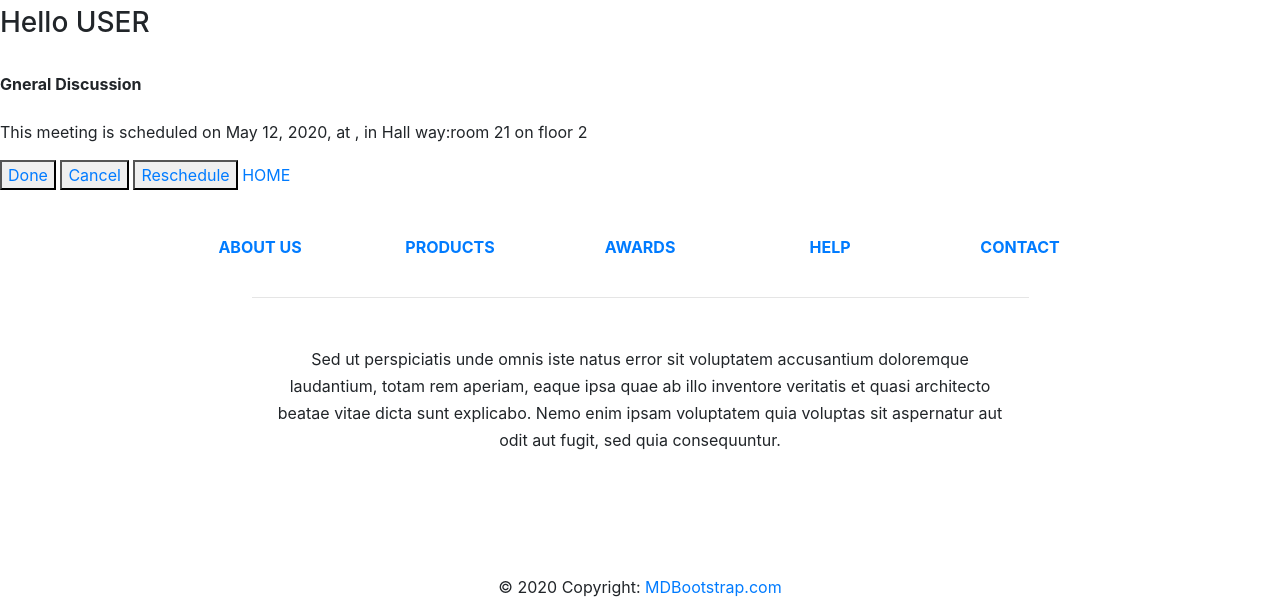
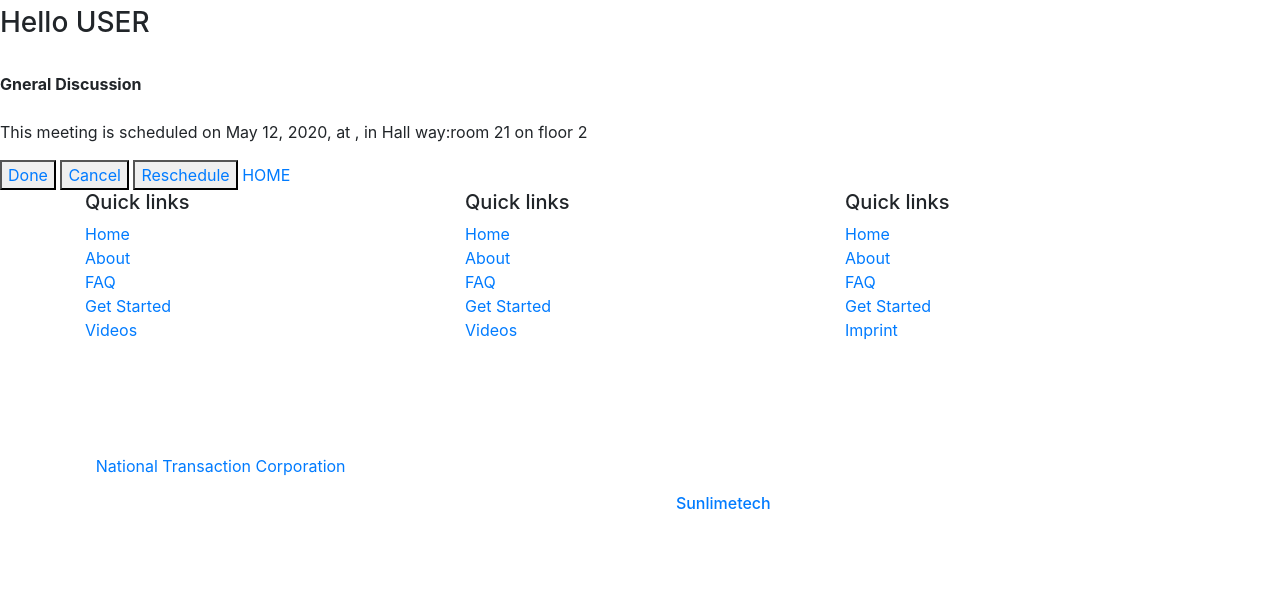
Before and after one commit to raven404/planner, a Django app: page /meetings/1 in a window 1280 px wide. Shown: the part 392-1007 px from the top of the page. After the commit the page ends 901 px from the top, so only its background shows below. Run offline with Django 3.2, Linux system fonts and the light colour scheme; data comes from the database, SQL or seed files in the repository; some libraries are stand-ins or nearby versions.

Commit message:
footer added

```diff
--- a/website/templates/footer.html
+++ b/website/templates/footer.html
@@ -1,124 +1,58 @@
 {% load static %}
-
 <!-- Footer -->
-<footer class="page-footer font-small indigo">
-
-    <!-- Footer Links -->
+	<section id="footer">
 		<div class="container">
-
-      <!-- Grid row-->
-      <div class="row text-center d-flex justify-content-center pt-5 mb-3">
-
-        <!-- Grid column -->
-        <div class="col-md-2 mb-3">
-          <h6 class="text-uppercase font-weight-bold">
-            <a href="#!">About us</a>
-          </h6>
+			<div class="row text-center text-xs-center text-sm-left text-md-left">
+				<div class="col-xs-12 col-sm-4 col-md-4">
+					<h5>Quick links</h5>
+					<ul class="list-unstyled quick-links">
+						<li><a href="https://www.fiverr.com/share/qb8D02"><i class="fa fa-angle-double-right"></i>Home</a></li>
+						<li><a href="https://www.fiverr.com/share/qb8D02"><i class="fa fa-angle-double-right"></i>About</a></li>
+						<li><a href="https://www.fiverr.com/share/qb8D02"><i class="fa fa-angle-double-right"></i>FAQ</a></li>
+						<li><a href="https://www.fiverr.com/share/qb8D02"><i class="fa fa-angle-double-right"></i>Get Started</a></li>
+						<li><a href="https://www.fiverr.com/share/qb8D02"><i class="fa fa-angle-double-right"></i>Videos</a></li>
+					</ul>
 				</div>
-        <!-- Grid column -->
-
-        <!-- Grid column -->
-        <div class="col-md-2 mb-3">
-          <h6 class="text-uppercase font-weight-bold">
-            <a href="#!">Products</a>
-          </h6>
+				<div class="col-xs-12 col-sm-4 col-md-4">
+					<h5>Quick links</h5>
+					<ul class="list-unstyled quick-links">
+						<li><a href="https://www.fiverr.com/share/qb8D02"><i class="fa fa-angle-double-right"></i>Home</a></li>
+						<li><a href="https://www.fiverr.com/share/qb8D02"><i class="fa fa-angle-double-right"></i>About</a></li>
+						<li><a href="https://www.fiverr.com/share/qb8D02"><i class="fa fa-angle-double-right"></i>FAQ</a></li>
+						<li><a href="https://www.fiverr.com/share/qb8D02"><i class="fa fa-angle-double-right"></i>Get Started</a></li>
+						<li><a href="https://www.fiverr.com/share/qb8D02"><i class="fa fa-angle-double-right"></i>Videos</a></li>
+					</ul>
 				</div>
-        <!-- Grid column -->
-
-        <!-- Grid column -->
-        <div class="col-md-2 mb-3">
-          <h6 class="text-uppercase font-weight-bold">
-            <a href="#!">Awards</a>
-          </h6>
+				<div class="col-xs-12 col-sm-4 col-md-4">
+					<h5>Quick links</h5>
+					<ul class="list-unstyled quick-links">
+						<li><a href="https://www.fiverr.com/share/qb8D02"><i class="fa fa-angle-double-right"></i>Home</a></li>
+						<li><a href="https://www.fiverr.com/share/qb8D02"><i class="fa fa-angle-double-right"></i>About</a></li>
+						<li><a href="https://www.fiverr.com/share/qb8D02"><i class="fa fa-angle-double-right"></i>FAQ</a></li>
+						<li><a href="https://www.fiverr.com/share/qb8D02"><i class="fa fa-angle-double-right"></i>Get Started</a></li>
+						<li><a href="https://wwwe.sunlimetech.com" title="Design and developed by"><i class="fa fa-angle-double-right"></i>Imprint</a></li>
+					</ul>
 				</div>
-        <!-- Grid column -->
-
-        <!-- Grid column -->
-        <div class="col-md-2 mb-3">
-          <h6 class="text-uppercase font-weight-bold">
-            <a href="#!">Help</a>
-          </h6>
 			</div>
-        <!-- Grid column -->
-
-        <!-- Grid column -->
-        <div class="col-md-2 mb-3">
-          <h6 class="text-uppercase font-weight-bold">
-            <a href="#!">Contact</a>
-          </h6>
+			<div class="row">
+				<div class="col-xs-12 col-sm-12 col-md-12 mt-2 mt-sm-5">
+					<ul class="list-unstyled list-inline social text-center">
+						<li class="list-inline-item"><a href="https://www.fiverr.com/share/qb8D02"><i class="fa fa-facebook"></i></a></li>
+						<li class="list-inline-item"><a href="https://www.fiverr.com/share/qb8D02"><i class="fa fa-twitter"></i></a></li>
+						<li class="list-inline-item"><a href="https://www.fiverr.com/share/qb8D02"><i class="fa fa-instagram"></i></a></li>
+						<li class="list-inline-item"><a href="https://www.fiverr.com/share/qb8D02"><i class="fa fa-google-plus"></i></a></li>
+						<li class="list-inline-item"><a href="https://www.fiverr.com/share/qb8D02" target="_blank"><i class="fa fa-envelope"></i></a></li>
+					</ul>
 				</div>
-        <!-- Grid column -->
-
+				<hr>
 			</div>
-      <!-- Grid row-->
-      <hr class="rgba-white-light" style="margin: 0 15%;">
-
-      <!-- Grid row-->
-      <div class="row d-flex text-center justify-content-center mb-md-0 mb-4">
-
-        <!-- Grid column -->
-        <div class="col-md-8 col-12 mt-5">
-          <p style="line-height: 1.7rem">Sed ut perspiciatis unde omnis iste natus error sit voluptatem
-            accusantium doloremque laudantium, totam rem
-            aperiam, eaque ipsa quae ab illo inventore veritatis et quasi architecto beatae vitae dicta sunt
-            explicabo.
-            Nemo enim ipsam voluptatem quia voluptas sit aspernatur aut odit aut fugit, sed quia consequuntur.</p>
+			<div class="row">
+				<div class="col-xs-12 col-sm-12 col-md-12 mt-2 mt-sm-2 text-center text-white">
+					<p><u><a href="https://www.nationaltransaction.com/">National Transaction Corporation</a></u> is a Registered MSP/ISO of Elavon, Inc. Georgia [a wholly owned subsidiary of U.S. Bancorp, Minneapolis, MN]</p>
+					<p class="h6">© All right Reversed.<a class="text-green ml-2" href="https://www.sunlimetech.com" target="_blank">Sunlimetech</a></p>
 				</div>
-        <!-- Grid column -->
-
+				<hr>
 			</div>
-      <!-- Grid row-->
-      <hr class="clearfix d-md-none rgba-white-light" style="margin: 10% 15% 5%;">
-
-      <!-- Grid row-->
-      <div class="row pb-3">
-
-        <!-- Grid column -->
-        <div class="col-md-12">
-
-          <div class="mb-5 flex-center">
-
-            <!-- Facebook -->
-            <a class="fb-ic">
-              <i class="fab fa-facebook-f fa-lg white-text mr-4"> </i>
-            </a>
-            <!-- Twitter -->
-            <a class="tw-ic">
-              <i class="fab fa-twitter fa-lg white-text mr-4"> </i>
-            </a>
-            <!-- Google +-->
-            <a class="gplus-ic">
-              <i class="fab fa-google-plus-g fa-lg white-text mr-4"> </i>
-            </a>
-            <!--Linkedin -->
-            <a class="li-ic">
-              <i class="fab fa-linkedin-in fa-lg white-text mr-4"> </i>
-            </a>
-            <!--Instagram-->
-            <a class="ins-ic">
-              <i class="fab fa-instagram fa-lg white-text mr-4"> </i>
-            </a>
-            <!--Pinterest-->
-            <a class="pin-ic">
-              <i class="fab fa-pinterest fa-lg white-text"> </i>
-            </a>
-
 		</div>
-
-        </div>
-        <!-- Grid column -->
-
-      </div>
-      <!-- Grid row-->
-
-    </div>
-    <!-- Footer Links -->
-
-    <!-- Copyright -->
-    <div class="footer-copyright text-center py-3">© 2020 Copyright:
-      <a href="https://mdbootstrap.com/"> MDBootstrap.com</a>
-    </div>
-    <!-- Copyright -->
-
-  </footer>
-  <!-- Footer -->
+	</section>
+	<!-- ./Footer -->
```
Lines whose indentation alone changed are shown as unchanged.
